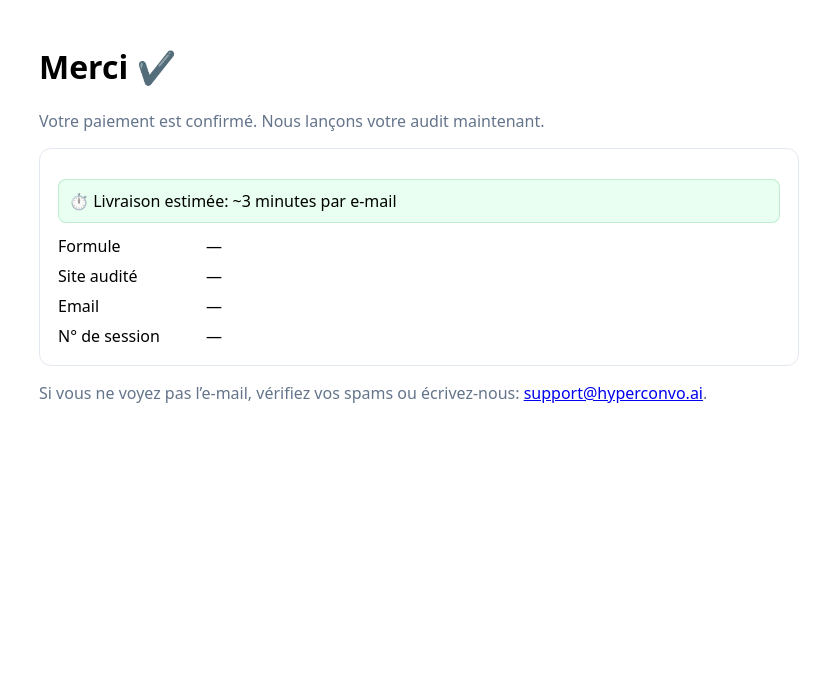
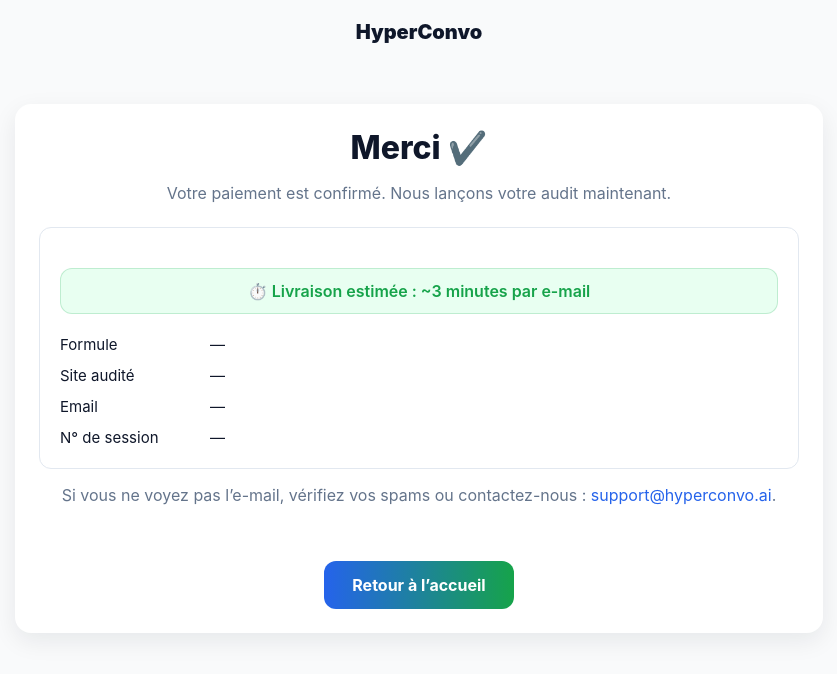
Before and after one commit to hyperconvo/lp_meta_fr, a plain HTML site: page merci.html in a window 1280 px wide. Shown: the whole page, without its empty margins (221-1058 px from the left). Drawn offline with Linux system fonts and the light colour scheme.

Commit message:
Update merci.html

```diff
--- a/merci.html
+++ b/merci.html
@@ -4,20 +4,97 @@
   <meta charset="utf-8">
   <title>Merci — HyperConvo</title>
   <meta name="viewport" content="width=device-width,initial-scale=1">
+  <link rel="stylesheet" href="styles.css"> <!-- si tu as déjà un CSS global -->
   <style>
-    body{font-family:system-ui,-apple-system,Segoe UI,Roboto,Inter,Arial,sans-serif;padding:24px;max-width:760px;margin:auto}
-    .card{border:1px solid #E2E8F0;border-radius:12px;padding:18px}
-    .muted{color:#64748B}
-    .ok{background:#E8FFF1;border:1px solid #16A34A33;padding:10px;border-radius:8px;margin:12px 0}
-    .grid{display:grid;grid-template-columns:140px 1fr;gap:8px}
+    body {
+      font-family: Inter, system-ui, -apple-system, Segoe UI, Roboto, Arial, sans-serif;
+      background: #F9FAFB;
+      color: #0F172A;
+      margin: 0;
+      padding: 0;
+    }
+    header {
+      padding: 20px;
+      text-align: center;
+    }
+    .container {
+      max-width: 760px;
+      margin: 40px auto;
+      padding: 24px;
+      background: #fff;
+      border-radius: 16px;
+      box-shadow: 0 8px 24px rgba(15,23,42,0.08);
+    }
+    h1 {
+      font-size: 2rem;
+      font-weight: 800;
+      margin: 0 0 12px;
+      text-align: center;
+    }
+    .muted {
+      color: #64748B;
+      text-align: center;
+      margin-bottom: 24px;
+    }
+    .ok {
+      background: #E8FFF1;
+      border: 1px solid #16A34A33;
+      padding: 12px;
+      border-radius: 12px;
+      margin: 20px 0;
+      text-align: center;
+      font-weight: 600;
+      color: #16A34A;
+    }
+    .card {
+      border: 1px solid #E2E8F0;
+      border-radius: 12px;
+      padding: 20px;
+      background: #fff;
+    }
+    .grid {
+      display: grid;
+      grid-template-columns: 140px 1fr;
+      gap: 10px;
+      font-size: 15px;
+      line-height: 1.4;
+    }
+    a {
+      color: #2563EB;
+      text-decoration: none;
+    }
+    a:hover {
+      text-decoration: underline;
+    }
+    .back-home {
+      display: inline-block;
+      margin-top: 32px;
+      background: linear-gradient(90deg, #2563EB, #16A34A);
+      color: #fff;
+      padding: 14px 28px;
+      border-radius: 12px;
+      font-weight: 700;
+      text-align: center;
+      transition: 0.2s;
+    }
+    .back-home:hover {
+      opacity: 0.9;
+    }
   </style>
 </head>
 <body>
+  <header>
+    <a href="/" style="text-decoration:none; font-weight:900; font-size:20px; color:#0F172A">
+      HyperConvo
+    </a>
+  </header>
+
+  <main class="container">
     <h1>Merci ✔️</h1>
     <p class="muted">Votre paiement est confirmé. Nous lançons votre audit maintenant.</p>
 
-  <div id="sum" class="card">
-    <div class="ok">⏱️ Livraison estimée: ~3 minutes par e-mail</div>
+    <div class="card">
+      <div class="ok">⏱️ Livraison estimée : ~3 minutes par e-mail</div>
       <div class="grid">
         <div>Formule</div><div id="plan">—</div>
         <div>Site audité</div><div id="site">—</div>
@@ -26,7 +103,15 @@
       </div>
     </div>
 
-  <p class="muted">Si vous ne voyez pas l’e-mail, vérifiez vos spams ou écrivez-nous: <a href="mailto:support@hyperconvo.ai">support@hyperconvo.ai</a>.</p>
+    <p class="muted">
+      Si vous ne voyez pas l’e-mail, vérifiez vos spams ou contactez-nous :
+      <a href="mailto:support@hyperconvo.ai">support@hyperconvo.ai</a>.
+    </p>
+
+    <div style="text-align:center">
+      <a class="back-home" href="/">Retour à l’accueil</a>
+    </div>
+  </main>
 
   <script>
     (async function(){
```
Lines whose indentation alone changed are shown as unchanged.
